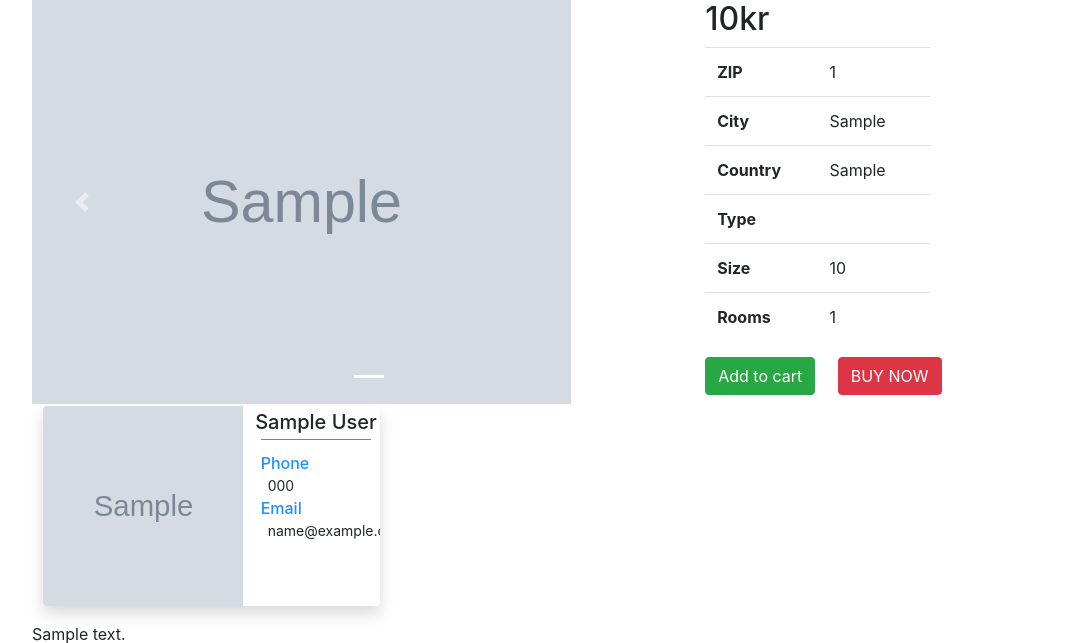
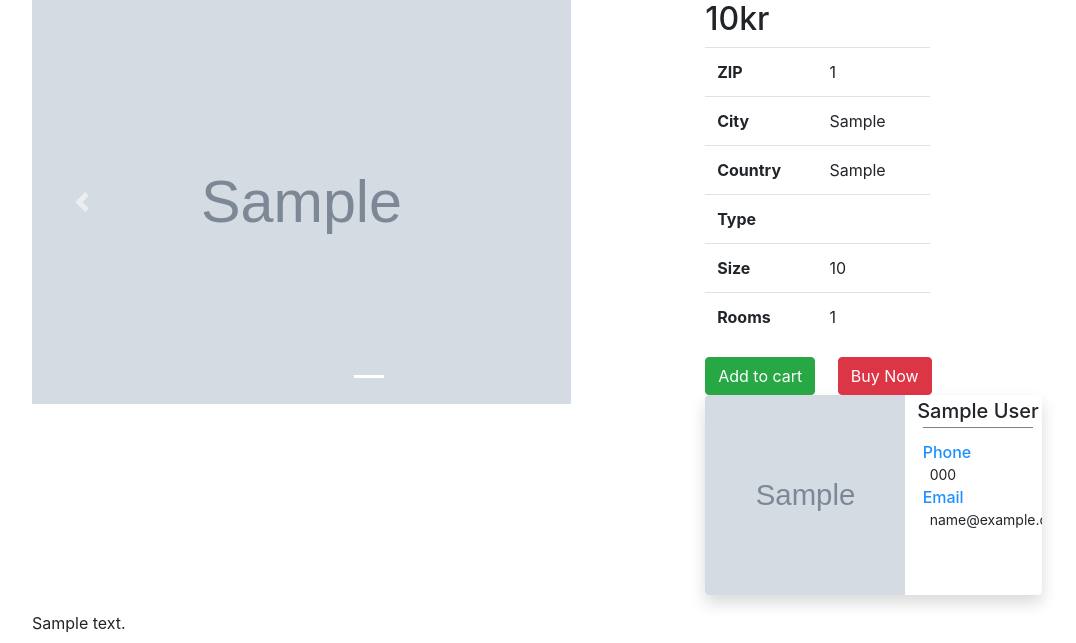
Before and after one commit to Runar16/Verklegt_2, a Django app: page /1 in a window 1280 px wide. Shown: the part 163-806 px from the top of the page, without its empty margins (47-1123 px from the left). Run offline with Django 3.2, Linux system fonts and the light colour scheme; tables that the repository leaves empty hold one stand-in row (values such as "Sample post"); grey boxes marked "Sample" are stand-in pictures; some libraries are stand-ins or nearby versions.

Commit message:
made buy now button add to cart

```diff
--- a/property/views.py
+++ b/property/views.py
@@ -64,6 +64,8 @@ def get_property_by_id(request, id):
                 Cart.objects.create(property_id=id, user_id=current_user)
             except IntegrityError:
                 pass
+            if 'buy_now' in request.POST:
+                return redirect('contact_info')
         timestamp = timezone.now()
         try:
             History.objects.create(property_id=id, user_id=current_user, datetime_stamp=timestamp)
--- a/templates/property/details.html
+++ b/templates/property/details.html
@@ -78,8 +78,8 @@
                 {% csrf_token %}
                 {{ cart_form }}
                 <button type="submit" class="btn btn-success" style="float: left; margin-right: 2%">Add to cart</button>
+                <button type="submit" class="btn btn-danger" name='buy_now' style="float: left; margin-right: 2%">Buy Now</button>
             </form>
-            <a class="btn btn-danger" href = "{% url 'contact_info' %}"> BUY NOW </a>
             <div>
                 {% include 'realtor/single_realtor.html' with realtor=property.realtor %}
             </div>
```
